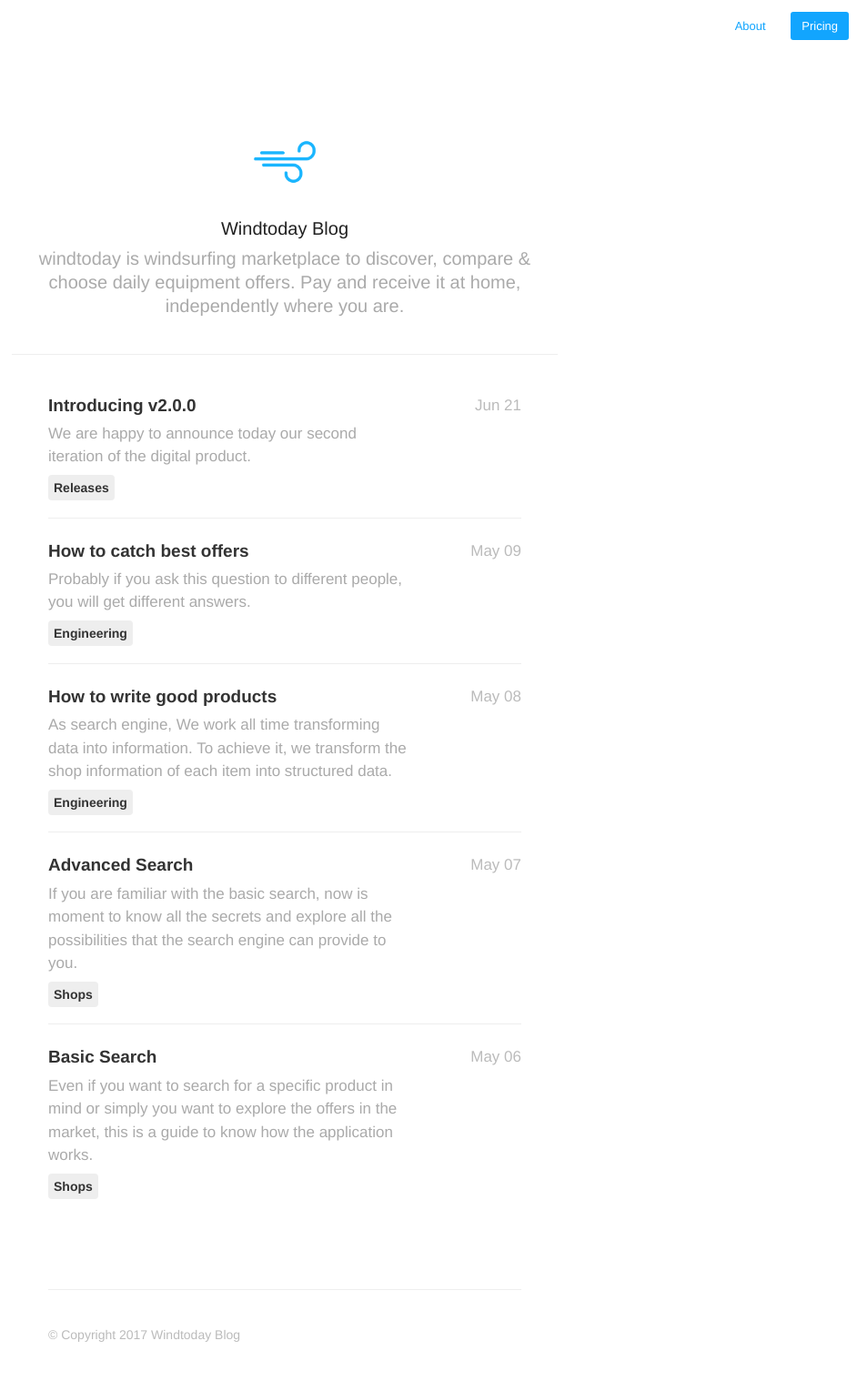
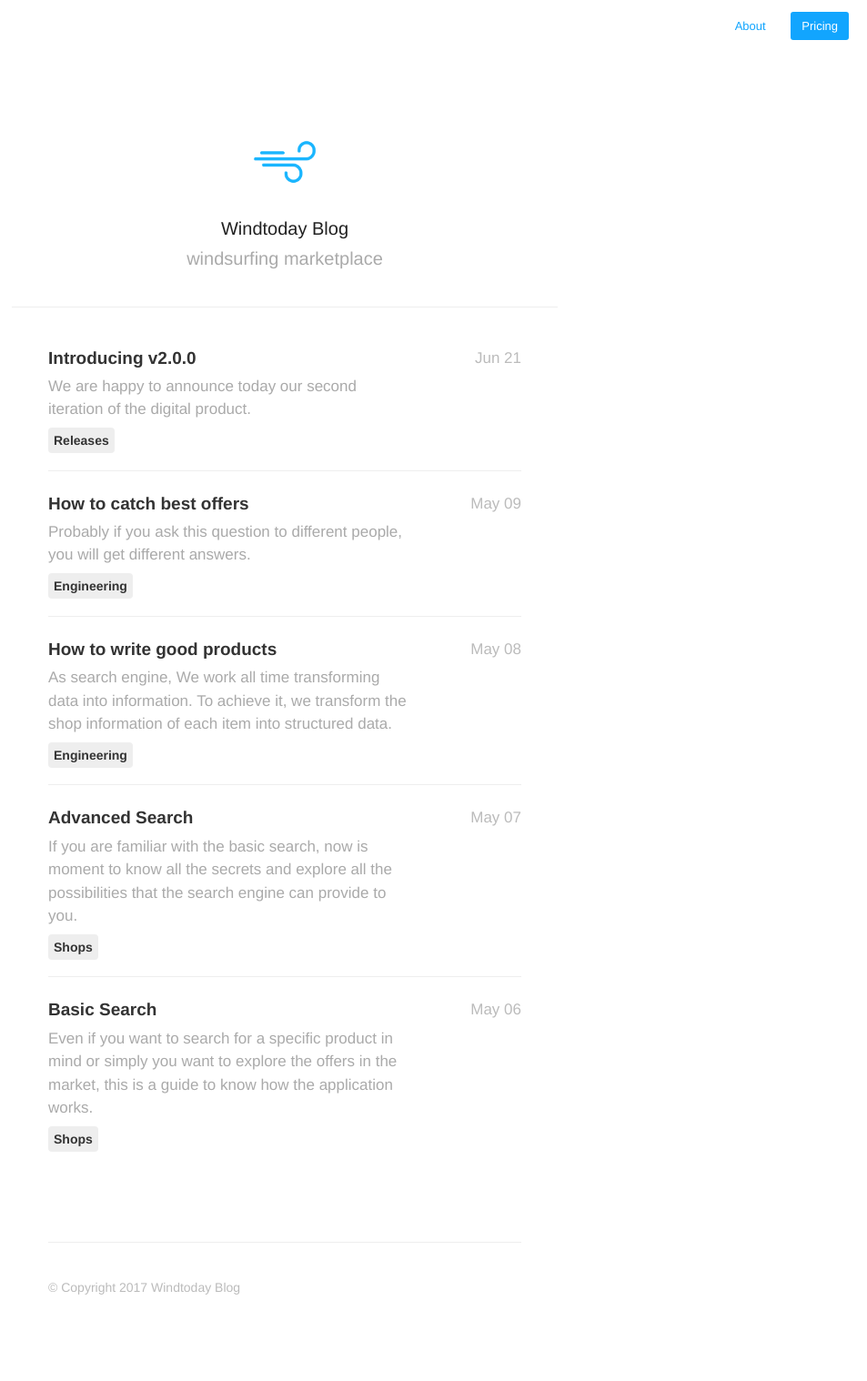
Before and after one commit to windtoday/windtoday-blog, a Jekyll site: the page built from index.html, in a window 1280 px wide. Shown: the whole page at 91% size, without its empty margins (327-1280 px from the left). Built offline with Jekyll 4.4.1, drawn with Linux system fonts in a browser that asks for light colours; the list of posts is cut into pages by our own code; after the commit the page ends 1466 px from its top, so only the background shows below that.

Commit message:
Add subtitle

```diff
--- a/_config.yml
+++ b/_config.yml
@@ -1,4 +1,5 @@
 title: Windtoday Blog
+subtitle: windsurfing marketplace
 description: windtoday is windsurfing marketplace to discover, compare & choose daily equipment offers. Pay and receive it at home, independently where you are.
 markdown: kramdown
 highlighter: rouge
--- a/_includes/profile.html
+++ b/_includes/profile.html
@@ -5,7 +5,7 @@
                 <img id="avatar" class="2x" src="{{ site.baseurl }}/assets/images/avatar.png"/>
             </a>
             <h1>{{ site.author.name }}</h1>
-            <h2>{{ site.description }}</h2>
+            <h2>{{ site.subtitle }}</h2>
         </header>
     </section>
 </div>
```
